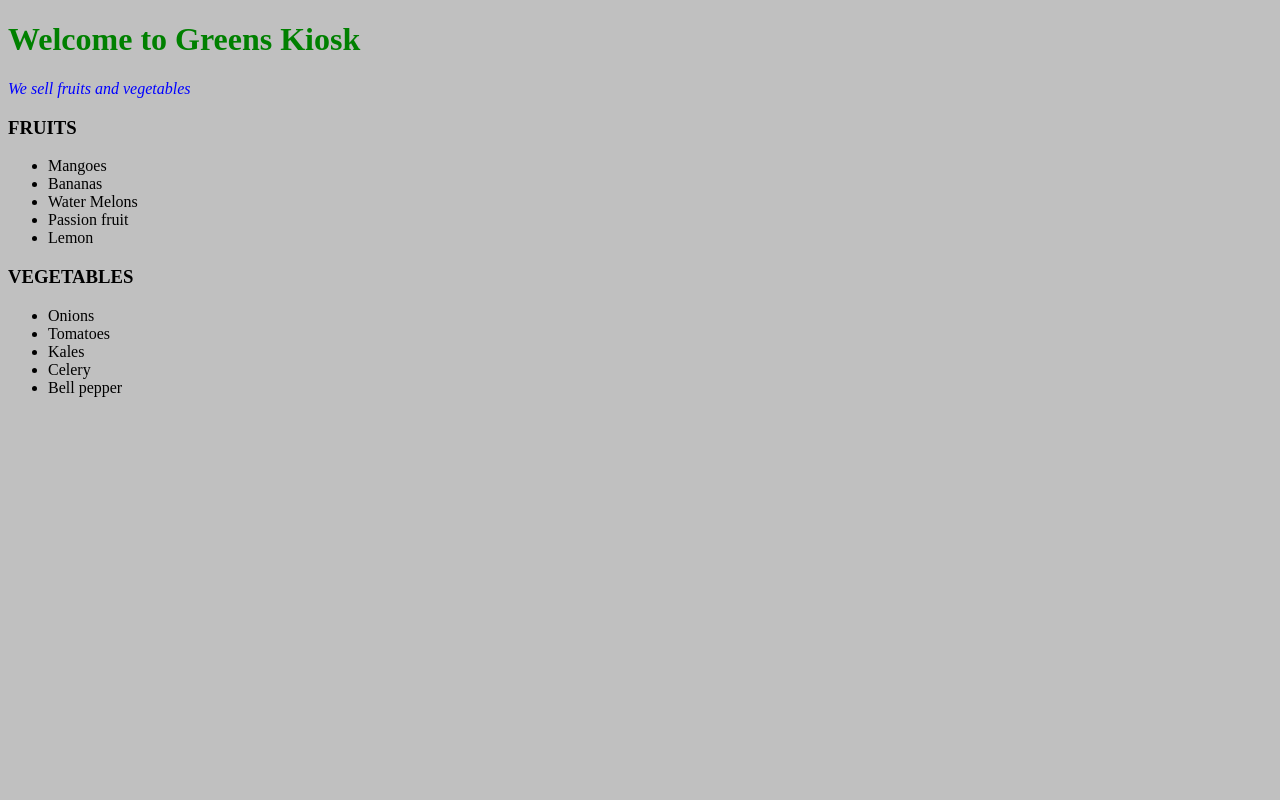
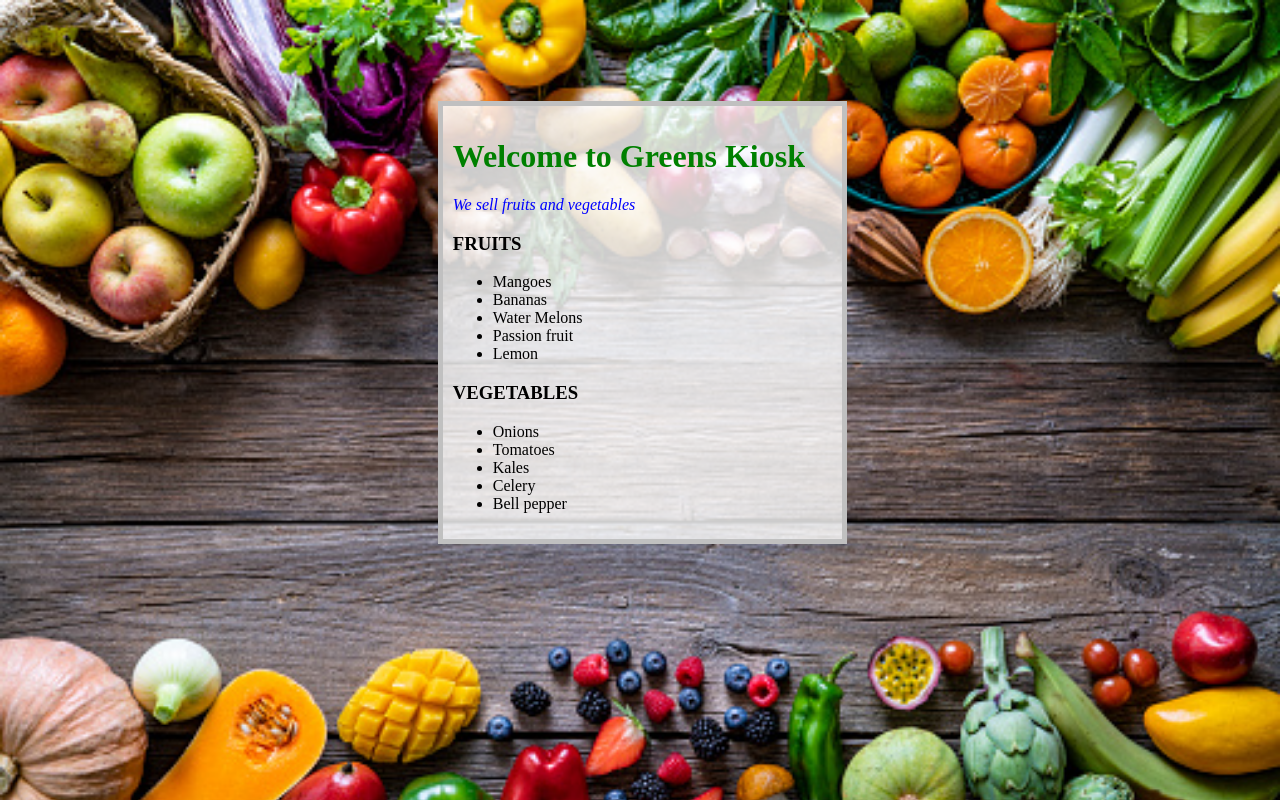
Before and after one commit to Natete-Verite/js-assignments, a plain HTML site: page index.html in a window 1280 px wide. Drawn offline with Linux system fonts and the light colour scheme.

Commit message:
Added a background image on assignment4

```diff
--- a/assignment4.js
+++ b/assignment4.js
@@ -1,5 +1,17 @@
-let backgroundColor = document.getElementsByTagName("body")[0].style.backgroundColor = "silver";
-console.log(backgroundColor);
+let background = document.querySelector("body")
+background.style.backgroundImage = "url('lesfruitsetleslegumes.jpg')";
+background.style.backgroundRepeat = "no-repeat";
+background.style.backgroundSize = "100%";
+
+let textBackground = document.getElementById("content")
+textBackground.style.backgroundColor = "rgba(255, 255, 255, 0.8)";
+textBackground.style.textAlign = "left";
+textBackground.style.padding = "10px";
+textBackground.style.marginTop = "8%";
+textBackground.style.marginLeft = "34%";
+textBackground.style.width = "30%";
+textBackground.style.border = "5px solid silver";
+console.log(textBackground);
 
 let titleColor = document.getElementsByTagName("h1")[0].style.color = "green";
 console.log(titleColor);
--- a/index.html
+++ b/index.html
@@ -7,6 +7,7 @@
     <title>DOM Manipulation</title>
 </head>
 <body>
+  <div id="content">
     <h1 id="title">Welcome to Greens Kiosk</h1>
     <p>We sell fruits and vegetables</p>
     <h3>Fruits</h3>
@@ -21,6 +22,8 @@
       <li>Tomatoes</li>
       <li>Kales</li>
     </ul>
+  </div>
+
 </body>
 <script src="assignment4.js"></script>
 </html>
```
Also changed, not shown: lesfruitsetleslegumes.jpg (added).
